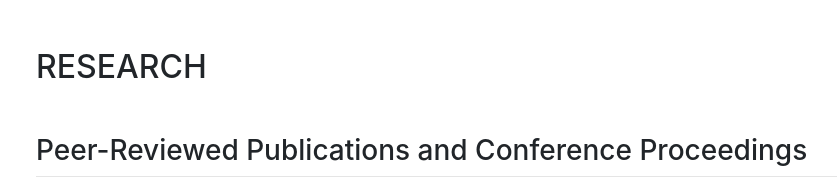
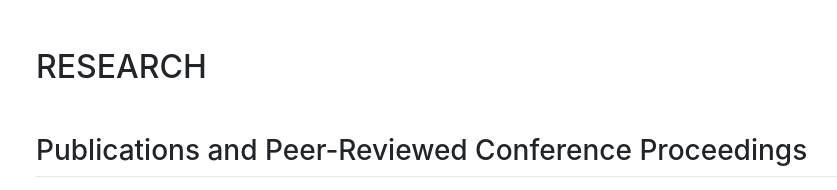
Before and after one commit to antequ/antequ.github.io, a website with bundled scripts: page index.html in a window 1280 px wide. Shown: the part 840-1030 px from the top of the page, without its empty margins (284-1121 px from the left). Built offline with nearby package versions, Linux system fonts and the light colour scheme; a web font is replaced by a local one.

Commit message:
minor publications subsection title change

```diff
--- a/index.html
+++ b/index.html
@@ -122,7 +122,7 @@ document.getElementById("emailhere").innerHTML = 'ant' + 'eq' + 'u@c' + 's.sta'
         <div class="my-auto">
           <h2 class="mb-5">Research</h2>
 
-<div class="h3 sec-header">Peer-Reviewed Publications and Conference Proceedings</div>
+<div class="h3 sec-header">Publications and Peer-Reviewed Conference Proceedings</div>
         <hr class="sec-div">
         <!-- SIGGRAPH Wavesolver div -->
         <div class="row row-pad" display="inline-block">
```
